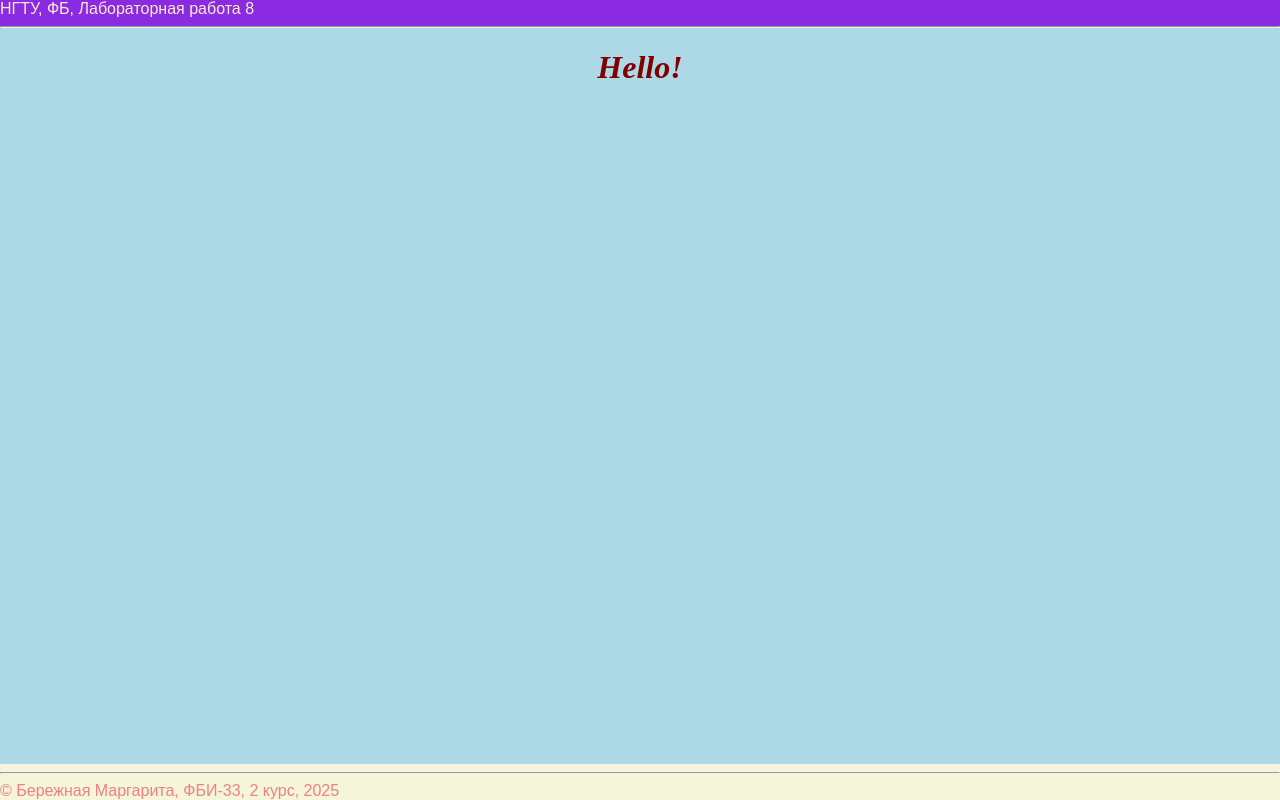
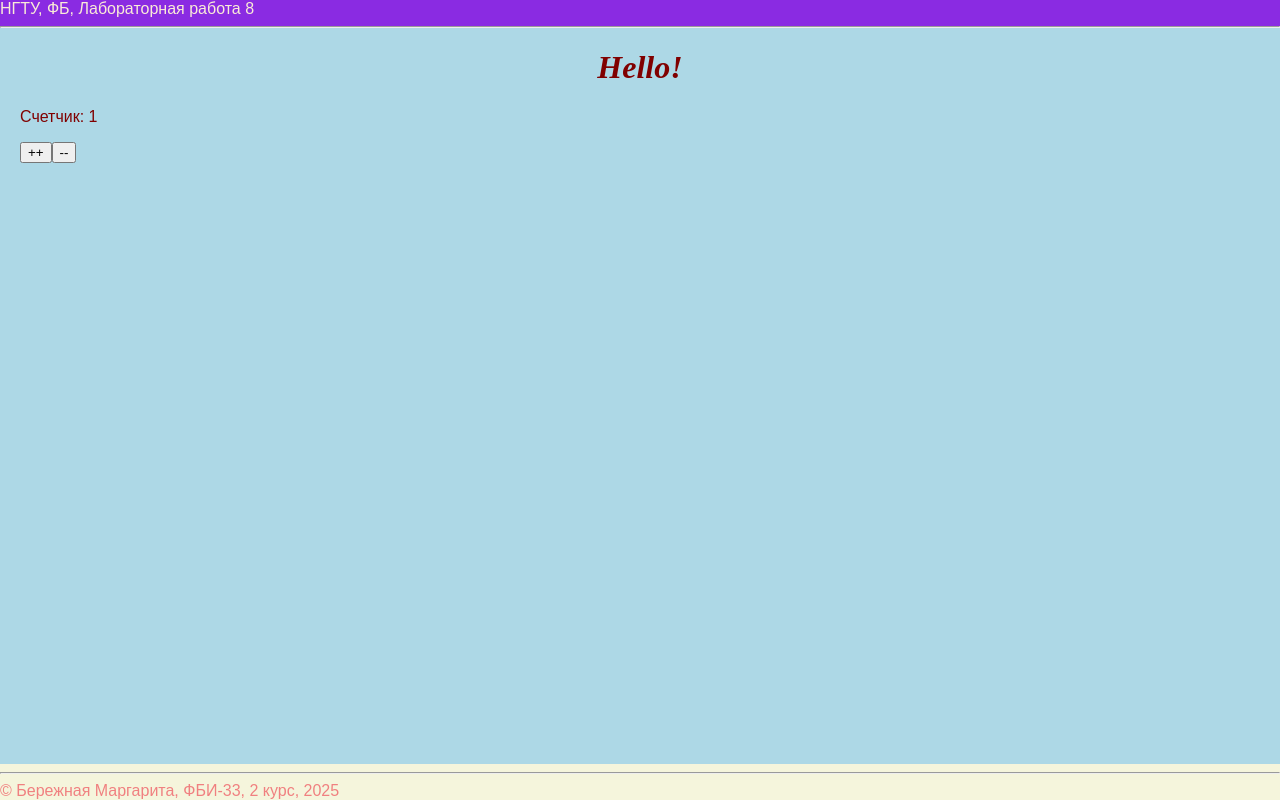
Before and after one commit to margaritaaa07/web-front-labs, a plain HTML site: page lab8/lab8.html in a window 1280 px wide. Drawn offline with nearby package versions, Linux system fonts and the light colour scheme.

Commit message:
счетчик

```diff
--- a/lab8/lab8.html
+++ b/lab8/lab8.html
@@ -21,6 +21,9 @@
     <main>
        <div id="app">
             <h1 :title="messageRus">{{ message }}</h1>
+             <p>Счетчик: {{ counter }}</p>
+            <button @click="incCounter">++</button>
+            <button @click="decCounter">--</button>
         </div>
     </main>
 
@@ -34,8 +37,17 @@
                 return {
                     message: 'Hello!',
                     messageRus: 'Привет!',
+                    counter: 1,
                 }
             },
+            methods: {
+                incCounter() {
+                    this.counter++;
+                },
+                decCounter() {
+                    this.counter--;
+                },
+            }
         }).mount('#app');
     </script>
 </body>
```
